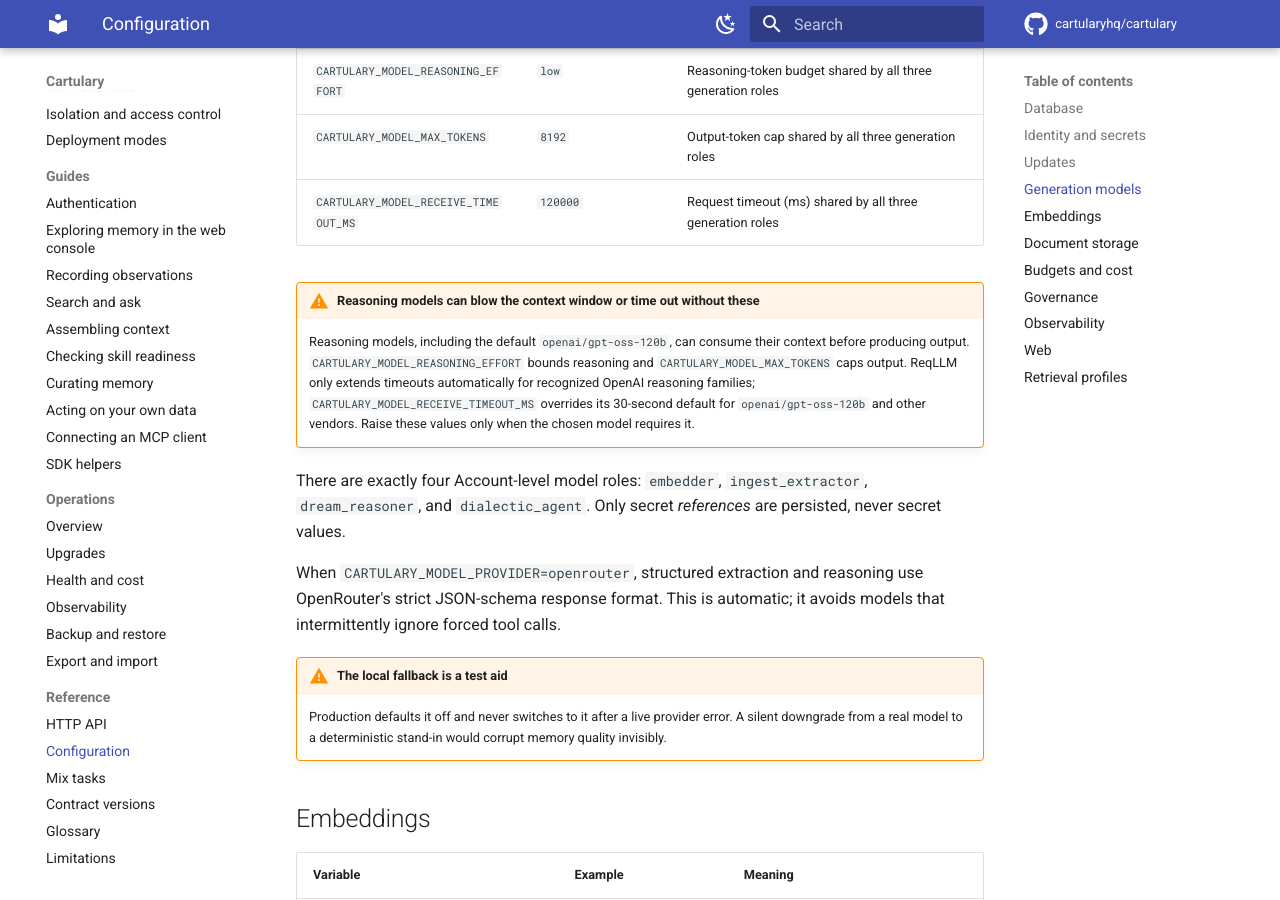
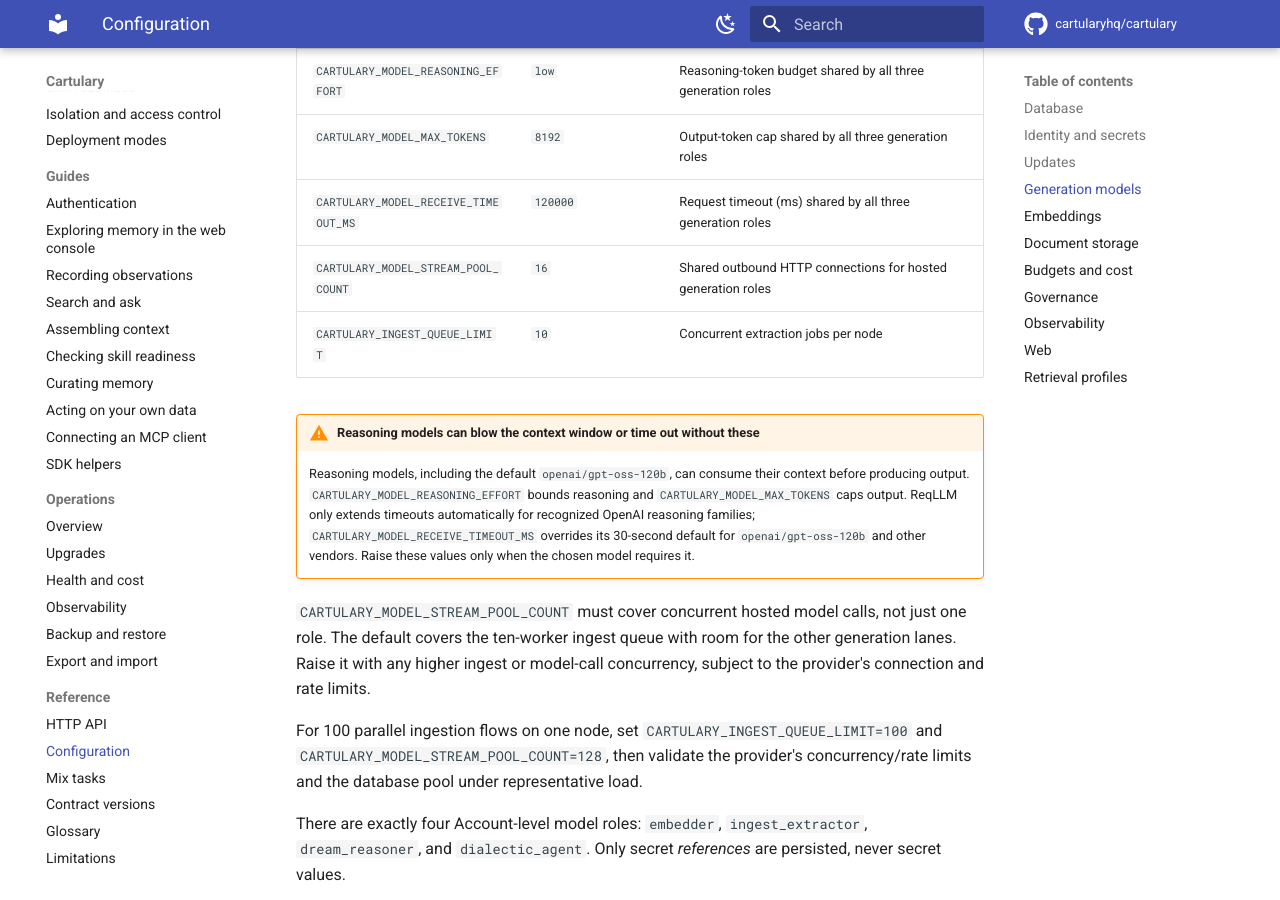
Before and after one commit to cartularyhq/cartulary, an MkDocs documentation site: the page built from docs/reference/configuration.md, in a window 1280 px wide and 900 px high, scrolled down 2962 px. Built offline with MkDocs 1.6.1 and Material for MkDocs 9.7.7, drawn with Linux system fonts in a browser that asks for light colours; comment, search, counter and statistics services are not loaded.

Commit message:
Configure concurrent ingest model pool

```diff
--- a/docs/reference/configuration.md
+++ b/docs/reference/configuration.md
@@ -85,6 +85,8 @@ surfaces report the available version and retain their normal deployment flow.
 | `CARTULARY_MODEL_REASONING_EFFORT` | `low` | Reasoning-token budget shared by all three generation roles |
 | `CARTULARY_MODEL_MAX_TOKENS` | `8192` | Output-token cap shared by all three generation roles |
 | `CARTULARY_MODEL_RECEIVE_TIMEOUT_MS` | `120000` | Request timeout (ms) shared by all three generation roles |
+| `CARTULARY_MODEL_STREAM_POOL_COUNT` | `16` | Shared outbound HTTP connections for hosted generation roles |
+| `CARTULARY_INGEST_QUEUE_LIMIT` | `10` | Concurrent extraction jobs per node |
 
 !!! warning "Reasoning models can blow the context window or time out without these"
     Reasoning models, including the default `openai/gpt-oss-120b`, can consume
@@ -94,6 +96,16 @@ surfaces report the available version and retain their normal deployment flow.
     `CARTULARY_MODEL_RECEIVE_TIMEOUT_MS` overrides its 30-second default for
     `openai/gpt-oss-120b` and other vendors. Raise these values only when the
     chosen model requires it.
+
+`CARTULARY_MODEL_STREAM_POOL_COUNT` must cover concurrent hosted model calls,
+not just one role. The default covers the ten-worker ingest queue with room for
+the other generation lanes. Raise it with any higher ingest or model-call
+concurrency, subject to the provider's connection and rate limits.
+
+For 100 parallel ingestion flows on one node, set
+`CARTULARY_INGEST_QUEUE_LIMIT=100` and
+`CARTULARY_MODEL_STREAM_POOL_COUNT=128`, then validate the provider's
+concurrency/rate limits and the database pool under representative load.
 
 There are exactly four Account-level model roles: `embedder`,
 `ingest_extractor`, `dream_reasoner`, and `dialectic_agent`. Only secret
```
Also changed, not shown: docs/concepts/ingest-pipeline.md (+6 -0 lines), 3 other files.
